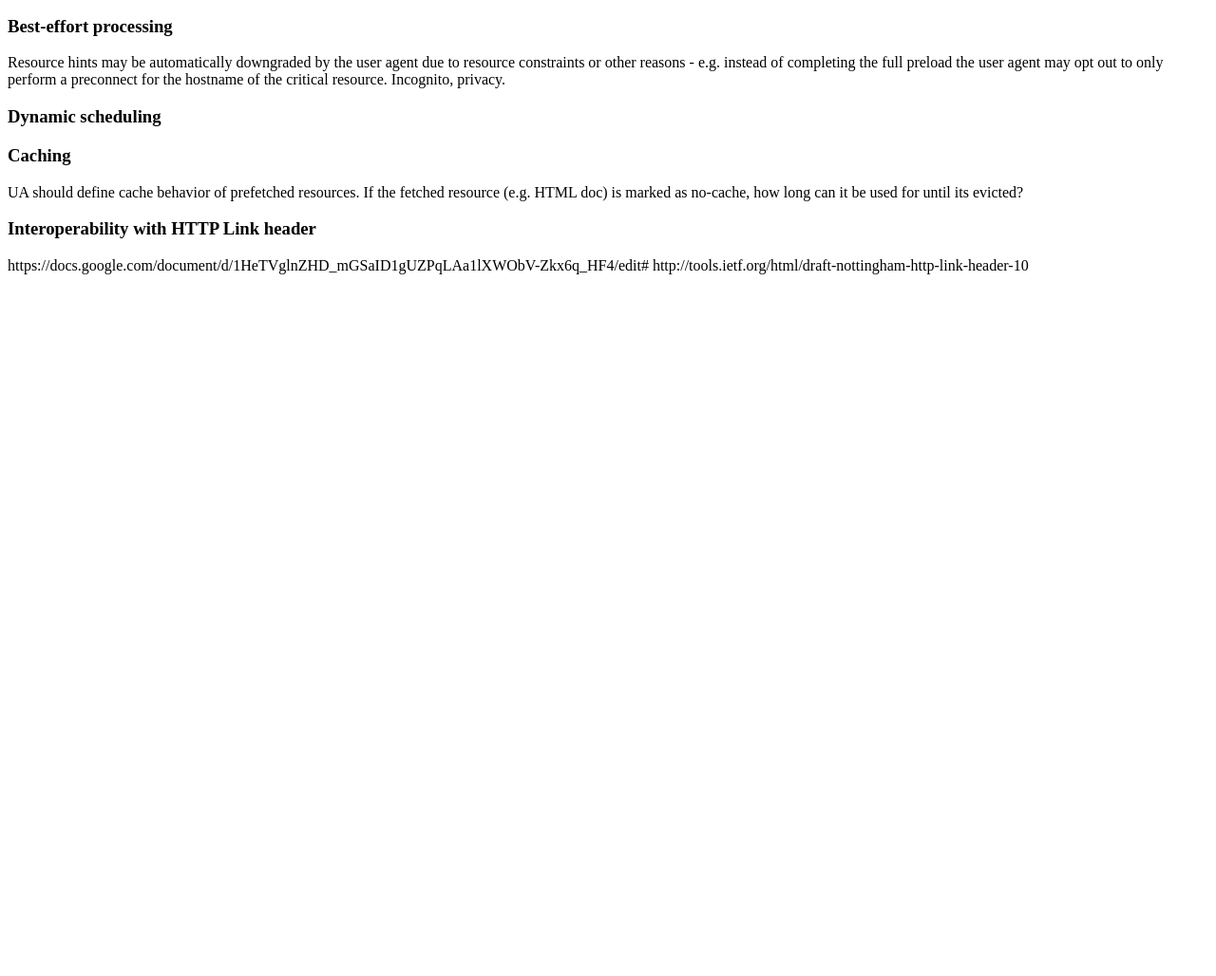
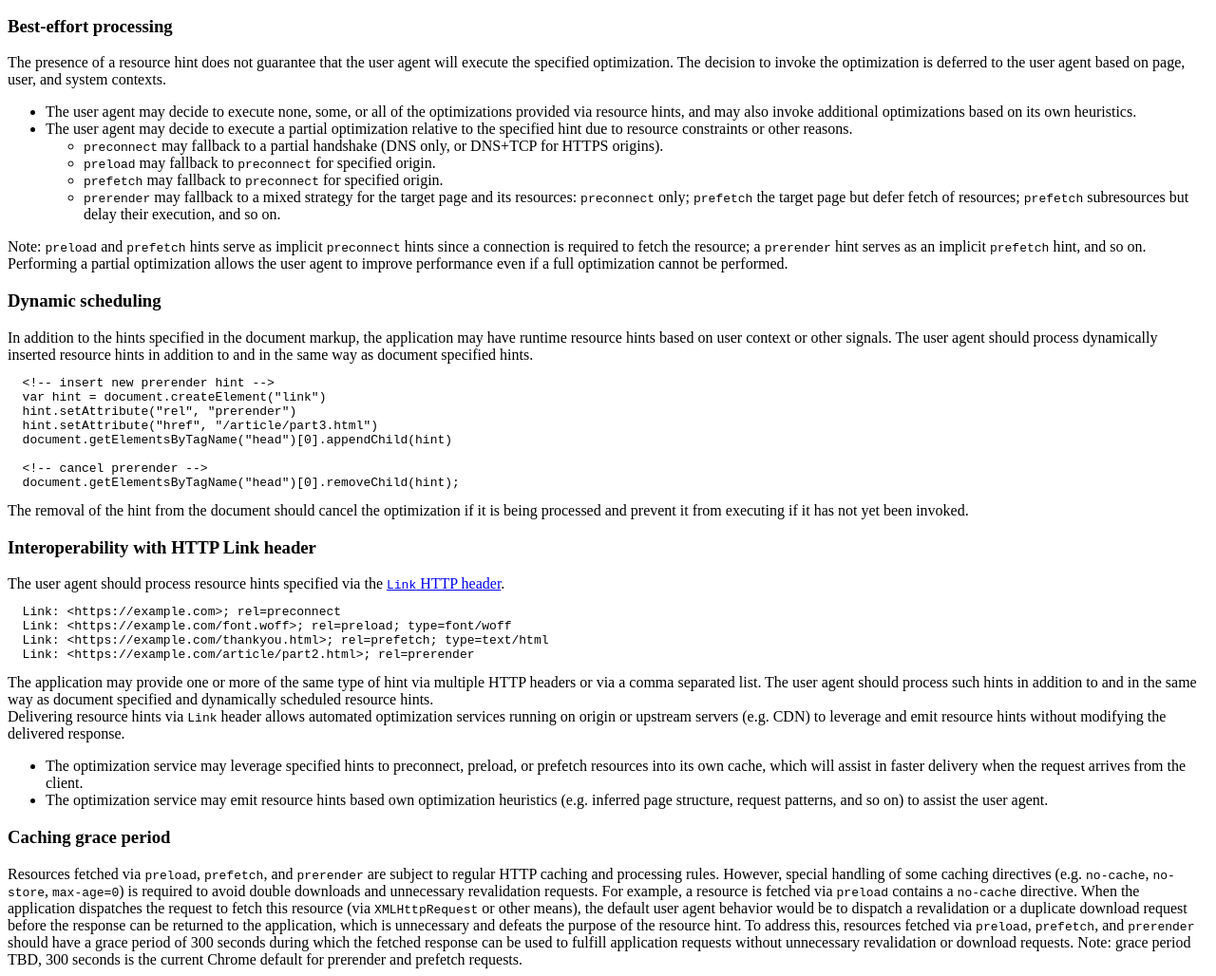
Before and after one commit to igrigorik/resource-hints, a website: page index.src.html in a window 1280 px wide. Shown: the part 2547-3575 px from the top of the page at 95% size. Before the commit the page ends 2844 px from the top, so only its background shows below. Drawn offline with Linux system fonts and the light colour scheme.

Commit message:
first run at processing model

```diff
--- a/index.src.html
+++ b/index.src.html
@@ -182,19 +182,70 @@ To ensure compatibility and improve success rate of prerender requests the targe
 <h2 id="processing">Processing model</h2>
 <h3 id="best-effort">Best-effort processing</h3>
 
-Resource hints may be automatically downgraded by the user agent due to resource constraints or other reasons - e.g. instead of completing the full preload the user agent may opt out to only perform a preconnect for the hostname of the critical resource.
+The presence of a resource hint does not guarantee that the user agent will execute the specified optimization. The decision to invoke the optimization is deferred to the user agent based on page, user, and system contexts.
 
-Incognito, privacy.
+<ul>
+  <li>The user agent may decide to execute none, some, or all of the optimizations provided via resource hints, and may also invoke additional optimizations based on its own heuristics.
+
+  <li>The user agent may decide to execute a partial optimization relative to the specified hint due to resource constraints or other reasons.
+    <ul>
+      <li><code>preconnect</code> may fallback to a partial handshake (DNS only, or DNS+TCP for HTTPS origins).
+      <li><code>preload</code> may fallback to <code>preconnect</code> for specified origin.
+      <li><code>prefetch</code> may fallback to <code>preconnect</code> for specified origin.
+      <li><code>prerender</code> may fallback to a mixed strategy for the target page and its resources: <code>preconnect</code> only; <code>prefetch</code> the target page but defer fetch of resources; <code>prefetch</code> subresources but delay their execution, and so on.
+    </ul>
+</ul>
+
+Note: <code>preload</code> and <code>prefetch</code> hints serve as implicit <code>preconnect</code> hints since a connection is required to fetch the resource; a <code>prerender</code> hint serves as an implicit <code>prefetch</code> hint, and so on. Performing a partial optimization allows the user agent to improve performance even if a full optimization cannot be performed.
 
 
 <h3 id="dynamic">Dynamic scheduling</h3>
-<h3 id="caching">Caching</h3>
-UA should define cache behavior of prefetched resources.
-If the fetched resource (e.g. HTML doc) is marked as no-cache, how long can it be used for until its evicted?
+
+In addition to the hints specified in the document markup, the application may have runtime resource hints based on user context or other signals. The user agent should process dynamically inserted resource hints in addition to and in the same way as document specified hints.
+
+<pre>
+  &lt;!-- insert new prerender hint --&gt;
+  var hint = document.createElement("link")
+  hint.setAttribute("rel", "prerender")
+  hint.setAttribute("href", "/article/part3.html")
+  document.getElementsByTagName("head")[0].appendChild(hint)
+
+  &lt;!-- cancel prerender --&gt;
+  document.getElementsByTagName("head")[0].removeChild(hint);
+</pre>
+
+The removal of the hint from the document should cancel the optimization if it is being processed and prevent it from executing if it has not yet been invoked.
+
 
 <h3 id="http-link">Interoperability with HTTP Link header</h3>
 
+The user agent should process resource hints specified via the <a href="http://tools.ietf.org/html/rfc5988"><code>Link</code> HTTP header</a>.
+
+<pre>
+  Link: &lt;https://example.com&gt;; rel=preconnect
+  Link: &lt;https://example.com/font.woff&gt;; rel=preload; type=font/woff
+  Link: &lt;https://example.com/thankyou.html&gt;; rel=prefetch; type=text/html
+  Link: &lt;https://example.com/article/part2.html&gt;; rel=prerender
+</pre>
+
+The application may provide one or more of the same type of hint via multiple HTTP headers or via a comma separated list. The user agent should process such hints in addition to and in the same way as document specified and dynamically scheduled resource hints.
+
+<div class="example">
+Delivering resource hints via <code>Link</code> header allows automated optimization services running on origin or upstream servers (e.g. CDN) to leverage and emit resource hints without modifying the delivered response.
+
+  <ul>
+    <li>The optimization service may leverage specified hints to preconnect, preload, or prefetch resources into its own cache, which will assist in faster delivery when the request arrives from the client.
+    <li>The optimization service may emit resource hints based own optimization heuristics (e.g. inferred page structure, request patterns, and so on) to assist the user agent.
+  </ul>
+</div>
 
 
-https://docs.google.com/document/d/1HeTVglnZHD_mGSaID1gUZPqLAa1lXWObV-Zkx6q_HF4/edit#
-http://tools.ietf.org/html/draft-nottingham-http-link-header-10
+<h3 id="caching">Caching grace period</h3>
+
+Resources fetched via <code>preload</code>, <code>prefetch</code>, and <code>prerender</code> are subject to regular HTTP caching and processing rules. However, special handling of some caching directives (e.g. <code>no-cache</code>, <code>no-store</code>, <code>max-age=0</code>) is required to avoid double downloads and unnecessary revalidation requests.
+
+For example, a resource is fetched via <code>preload</code> contains a <code>no-cache</code> directive. When the application dispatches the request to fetch this resource (via <code>XMLHttpRequest</code> or other means), the default user agent behavior would be to dispatch a revalidation or a duplicate download request before the response can be returned to the application, which is unnecessary and defeats the purpose of the resource hint.
+
+To address this, resources fetched via <code>preload</code>, <code>prefetch</code>, and <code>prerender</code> should have a grace period of 300 seconds  during which the fetched response can be used to fulfill application requests without unnecessary revalidation or download requests.
+
+Note: grace period TBD, 300 seconds is the current Chrome default for prerender and prefetch requests.
```
